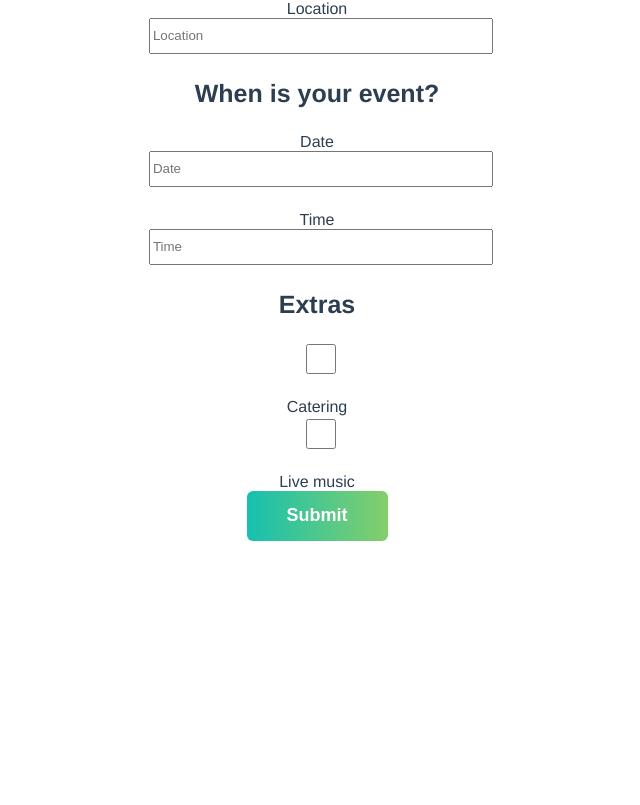
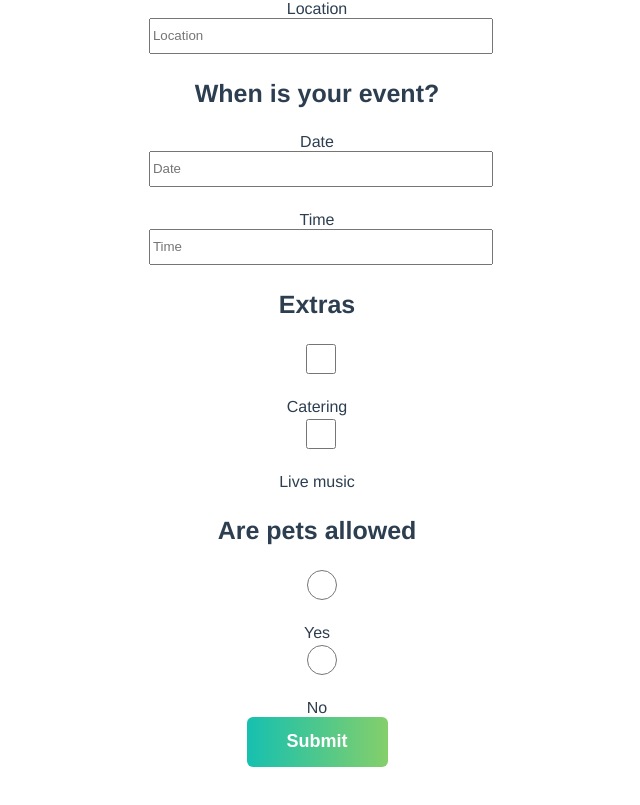
Before and after one commit to zhangmingkai2017/Real-World-Vue-3, a Vue app: page /event/create in a window 1280 px wide. Shown: the part 475-1280 px from the top of the page, without its empty margins (323-963 px from the left). Before the commit the page ends 1142 px from the top, so only its background shows below. Built offline with nearby package versions, Linux system fonts and the light colour scheme.

Commit message:
Base Radio

```diff
--- /dev/null
+++ b/src/components/BaseRadio.vue
@@ -0,0 +1,29 @@
+<template>
+  <input
+    type="radio"
+    :checked="modelValue === value"
+    :value="value"
+    @change="emit('update:modelValue', value)"
+    v-bind="$attrs"
+  />
+  <label v-if="label"> {{ label }} </label>
+</template>
+
+<script>
+export default {
+  props: {
+    label: {
+      type: String,
+      default: ','
+    },
+    modelValue: {
+      type: [String, Number],
+      default: ''
+    },
+    value: {
+      type: [String, Number],
+      required: true
+    }
+  }
+}
+</script>
--- a/src/views/EventCreate.vue
+++ b/src/views/EventCreate.vue
@@ -57,6 +57,25 @@
         />
       </div>
 
+      <h3>Are pets allowed</h3>
+      <div>
+        <BaseRadio
+          v-model="event.pets"
+          :value="1"
+          label="Yes"
+          name="pets"
+        />
+      </div>
+
+      <div>
+        <BaseRadio
+          v-model="event.pets"
+          :value="0"
+          label="No"
+          name="pets"
+        />
+      </div>
+
       <button type="submit">Submit</button>
 
     </form>
@@ -71,12 +90,14 @@
   import BaseInput from "@/components/BaseInput.vue";
   import BaseSelect from "@/components/BaseSelect.vue";
   import BaseCheckbox from "@/components/BaseCheckbox.vue";
+  import BaseRadio from "@/components/BaseRadio.vue";
 
   export default {
     components: {
       BaseInput,
       BaseSelect,
-      BaseCheckbox
+      BaseCheckbox,
+      BaseRadio
     },
     data() {
       return {
```
